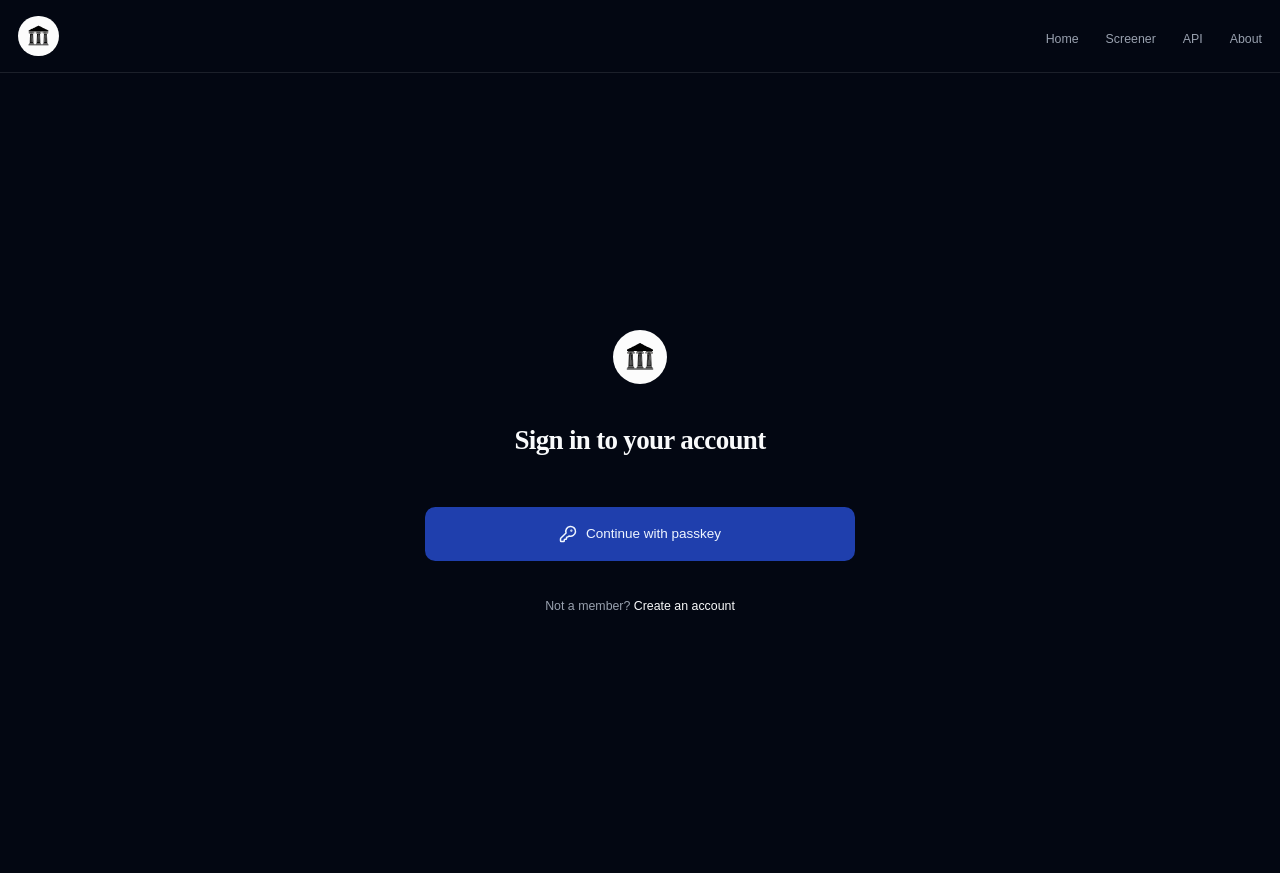
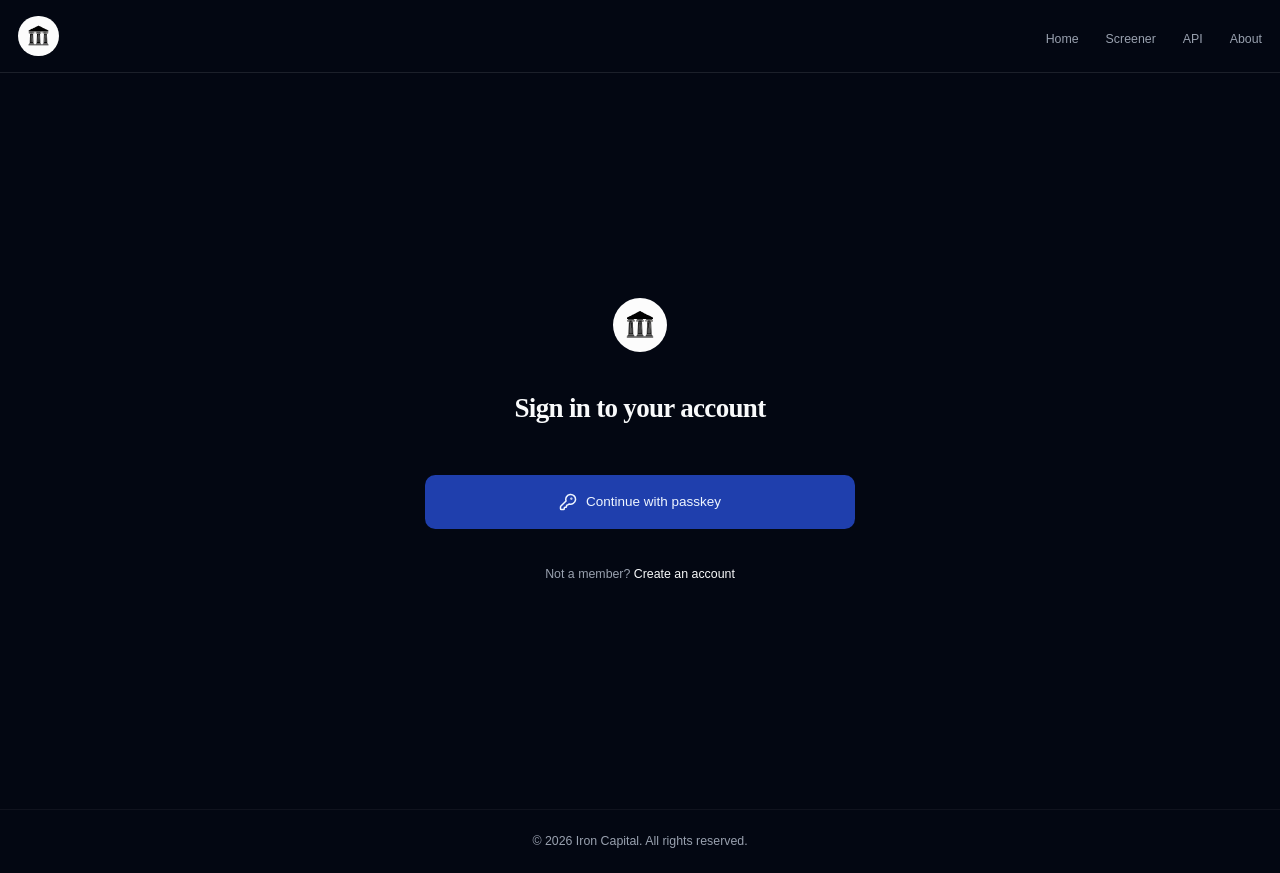
Before and after one commit to ironcapitaleu/frontend, a React (Vite) app: page /login in a window 1280 px wide. Built offline with nearby package versions, Linux system fonts and the light colour scheme; no server answers; a web font is replaced by a local one.

Commit message:
refactor: add `Footer` to `Login` page

```diff
--- a/src/pages/LoginPage.tsx
+++ b/src/pages/LoginPage.tsx
@@ -5,6 +5,7 @@ import { KeyRound } from "lucide-react";
 
 import { Alert, AlertDescription } from "@/components/ui/alert";
 import { Button } from "@/components/ui/button";
+import Footer from "@/components/Footer";
 import { useAuthContext } from "../contexts/AuthContext";
 
 export default function LoginPage() {
@@ -35,7 +36,8 @@ export default function LoginPage() {
 	};
 
 	return (
-		<div className="min-h-screen flex flex-col justify-center px-6 py-12 lg:px-8">
+		<div className="min-h-screen flex flex-col">
+			<main className="flex-1 flex flex-col justify-center px-6 py-12 lg:px-8">
 				<div className="sm:mx-auto sm:w-full sm:max-w-sm flex flex-col items-center">
 					<Link to="/" aria-label="Iron Capital home">
 						<img
@@ -56,7 +58,7 @@ export default function LoginPage() {
 						</Alert>
 					)}
 					<Button
-					className="w-full gap-2 py-6 text-base font-medium"
+						className="w-full gap-2 py-6 text-base font-medium cursor-pointer"
 						disabled={loading}
 						onClick={handlePasskey}
 					>
@@ -72,12 +74,14 @@ export default function LoginPage() {
 								setIsSignUp(!isSignUp);
 								setError(null);
 							}}
-						className="font-medium text-foreground hover:text-primary transition-colors"
+							className="font-medium text-foreground hover:text-primary transition-colors cursor-pointer"
 						>
 							{isSignUp ? "Sign in" : "Create an account"}
 						</button>
 					</p>
 				</div>
+			</main>
+			<Footer />
 		</div>
 	);
 }
```
Lines whose indentation alone changed are shown as unchanged.
